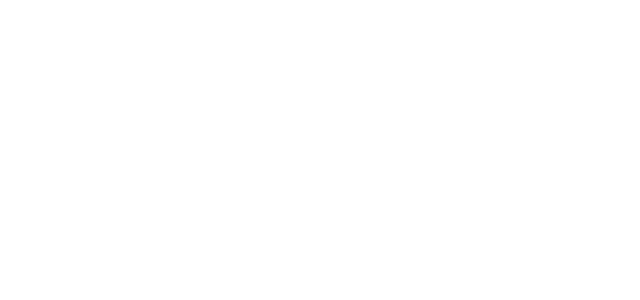
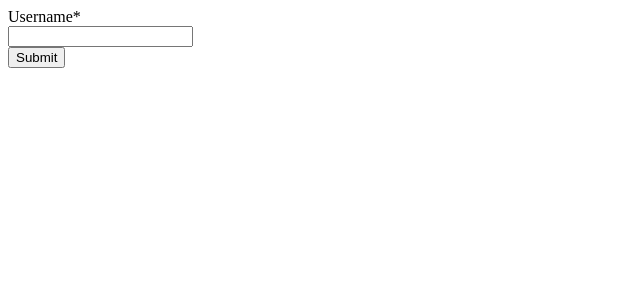
Before and after one commit to matias-favale/user-location-challenge, a React (Vite) app: page / in a window 1280 px wide. Shown: the top 300 px of the page, without its empty margins (0-640 px from the left). Built offline with nearby package versions, Linux system fonts and the light colour scheme.

Commit message:
feat: Added UserLocationForm using formik and vite-plugin-svgr for svgs. Added Input and Button components. Fixed E2E vite configuration.

```diff
--- a/src/App.tsx
+++ b/src/App.tsx
@@ -1,6 +1,11 @@
+import { RouterProvider } from 'react-router-dom'
+
+import { router } from './routes'
 
 const App = () => {
-    return (<></>)
+    return (<>
+        <RouterProvider router={router} />
+    </>)
 }
 
 export default App
--- /dev/null
+++ b/src/components/Button/Button.tsx
@@ -0,0 +1,32 @@
+import React, { RefObject, forwardRef } from 'react'
+
+import LoadingSpinner from '@/assets/icons/tube-spinner.svg?react'
+
+interface Props extends React.ComponentPropsWithoutRef<'button'> {
+    children: React.ReactNode
+    isLoading?: boolean
+}
+
+const Button = forwardRef<HTMLButtonElement | HTMLAnchorElement, Props>(
+    (props: Props, ref) => {
+        const { className, children, disabled, isLoading, ...rest } = props
+
+        return (
+            <button
+                type="button"
+                className={className}
+                disabled={disabled || isLoading}
+                ref={ref as RefObject<HTMLButtonElement>}
+                {...rest}
+            >
+                {isLoading ? (
+                    <LoadingSpinner className="inline-block h-5" />
+                ) : (
+                    children
+                )}
+            </button>
+        )
+    }
+)
+
+export default Button
--- /dev/null
+++ b/src/components/Input/Input.tsx
@@ -0,0 +1,65 @@
+import {ComponentPropsWithoutRef} from 'react'
+
+import classNames from 'classnames'
+import {twMerge} from 'tailwind-merge'
+
+interface Props extends ComponentPropsWithoutRef<'input'> {
+    label?: string
+    errorMessage?: string | null
+    name: string
+    isTouched: boolean | undefined
+}
+
+const Input = ({
+                   className,
+                   label,
+                   type = 'text',
+                   name,
+                   isTouched,
+                   errorMessage,
+                   required,
+                   ...rest
+               }: Props) => {
+    const showError = isTouched && errorMessage
+
+    return (
+        <>
+            <div>
+                <label
+                    className="relative block text-sm font-medium mb-2 text-gray-700"
+                    htmlFor={name}
+                >
+                    {label}
+                    {required && <span className="text-red-500 ml-1">*</span>}
+                </label>
+
+                <div className="relative">
+                    <input
+                        type={type}
+                        id={name}
+                        className={twMerge(
+                            classNames(
+                                'border-1 focus:ring-purple-light rounded-lg py-2 px-3 border-gray-300 focus-visible:outline-none focus:border-green-300 focus:ring-4 text-base w-full transition-shadow duration-300 disabled:bg-gray-50 disabled:text-gray-500 disabled:border-gray-300',
+                                className,
+                                {
+                                    'focus:border-red-300 border-red-300': showError,
+                                }
+                            )
+                        )}
+                        {...rest}
+                        name={name}
+                    />
+                </div>
+            </div>
+
+            <span
+                data-testid="error-message"
+                className="block text-sm text-red-500 pt-2"
+            >
+            {isTouched && errorMessage}
+          </span>
+        </>
+    )
+}
+
+export default Input
--- a/src/components/RequireAuth/RequireAuth.tsx
+++ b/src/components/RequireAuth/RequireAuth.tsx
@@ -1,4 +1,6 @@
 // import {useState} from "react";
+
+import UserLocationForm from "../UserLocationForm/UserLocationForm.tsx";
 
 const RequireAuth = () => {
     // const [isLoading, setIsLoading] = useState(true)
@@ -9,7 +11,9 @@ const RequireAuth = () => {
     // If user data is not present request for new data
 
     return (
-        <></>
+        <>
+            <UserLocationForm />
+        </>
     )
 }
 
--- /dev/null
+++ b/src/components/UserLocationForm/UserLocationForm.tsx
@@ -0,0 +1,51 @@
+import Input from '../Input/Input'
+import {UserLocation} from "../../types/user-location.ts";
+import {useFormik} from 'formik'
+import Button from "../../components/Button/Button.tsx";
+
+interface Props {
+    initialValues?: UserLocation
+}
+
+const UserLocationForm = ({initialValues = {
+    username: ''
+}}: Props) => {
+
+    const onSubmit = () => {
+        console.log("Saved!")
+    }
+
+    const {
+        errors,
+        isSubmitting,
+        isValid,
+        touched,
+        getFieldProps
+    } = useFormik<UserLocation>({
+        initialValues,
+        onSubmit,
+        // validationSchema: idDetailsSchema,
+    })
+
+    return (
+        <>
+            <div>
+                <Input label="Username"
+                       required
+                       isTouched={touched.username}
+                       errorMessage={errors.username}
+                       {...getFieldProps('username')}/>
+
+                <Button
+                    type="button"
+                    isLoading={isSubmitting}
+                    disabled={!isValid}
+                >
+                    Submit
+                </Button>
+            </div>
+        </>
+    )
+}
+
+export default UserLocationForm;
--- a/src/routes.tsx
+++ b/src/routes.tsx
@@ -11,7 +11,8 @@ export const router = createBrowserRouter([
             element: (
                 <Suspense fallback = {<PageLoading/>}>
                     <RequireAuth/>
-                </Suspense>),
+                </Suspense>
+            ),
             errorElement: <ErrorElement/>,
         }
 ])
--- /dev/null
+++ b/src/types/user-location.ts
@@ -0,0 +1,5 @@
+
+
+export interface UserLocation {
+    username: string
+}
--- /dev/null
+++ b/src/vite-env.d.ts
@@ -0,0 +1,2 @@
+/// <reference types="vite/client" />
+/// <reference types="vite-plugin-svgr/client" />
--- a/vite.config.ts
+++ b/vite.config.ts
@@ -1,7 +1,17 @@
 import { defineConfig } from 'vite'
 import react from '@vitejs/plugin-react'
+import svgr from 'vite-plugin-svgr'
+import path from "path";
 
 // https://vitejs.dev/config/
 export default defineConfig({
-    plugins: [react()],
+    plugins: [react(), svgr()],
+    server: {
+        port: 3000,
+    },
+    resolve: {
+        alias: {
+            '@': path.resolve(__dirname, './src'),
+        },
+    },
 })
```
Also changed, not shown: package.json (+6 -1 lines), src/app.ts (deleted), src/assets/icons/tube-spinner.svg (added).
